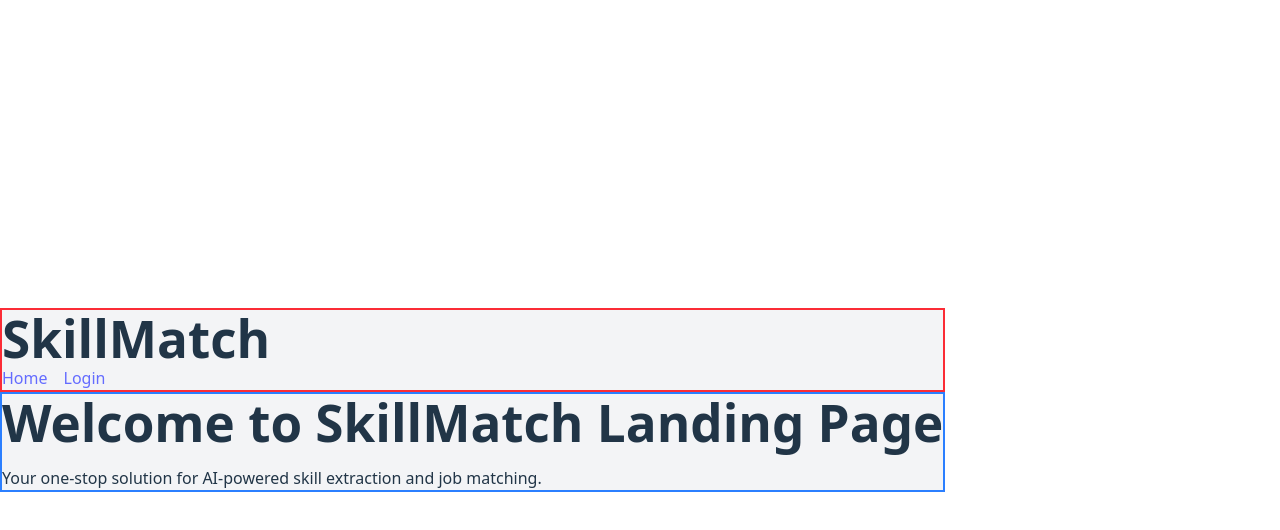
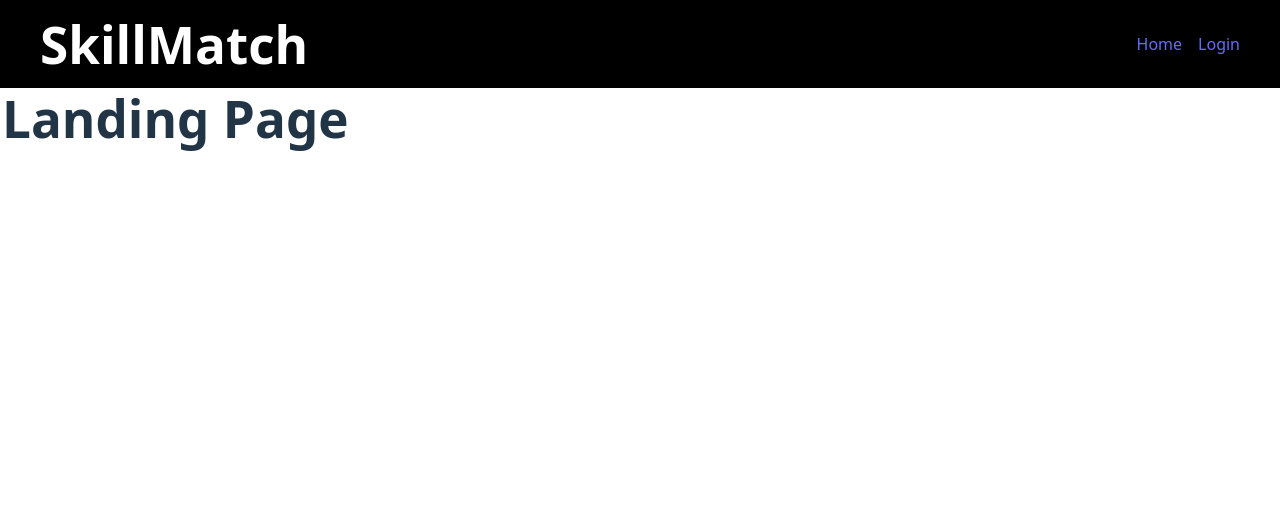
Before and after one commit to CLewi1/SkillMatch, a React (Vite) app in the folder frontend/: page / in a window 1280 px wide. Shown: the top 530 px of the page. Built offline with nearby package versions, Linux system fonts and the light colour scheme.

Commit message:
Phase 5 - Basic Styling

```diff
--- a/frontend/src/App.css
+++ /dev/null
@@ -1,29 +0,0 @@
-#root {
-  max-width: 1280px;
-  margin: 0 auto;
-  padding: 2rem;
-  text-align: center;
-}
-
-.main-content {
-
-
-}
-
-.upload-container {
-
-
-}
-
-.drop-zone {
-  border: 2px dashed #ccc;
-  border-radius: 10px;
-  padding: 20px;
-  text-align: center;
-  cursor: pointer;
-}
-
-.preview-container {
-  border: 1px solid #ccc;
-
-}
--- a/frontend/src/App.tsx
+++ b/frontend/src/App.tsx
@@ -33,7 +33,7 @@ function App() {
                 <Route
                     path="/dashboard"
                     element={
-                        <ProtectedRoute user={user} element={<Dashboard onLogout={handleLogout} />} />
+                        <ProtectedRoute user={user} element={<Dashboard />} />
 
                     }
                 />
@@ -58,7 +58,7 @@ function App() {
                 <Route
                     path="/settings"
                     element={
-                        <ProtectedRoute user={user} element={<Settings />} />
+                        <ProtectedRoute user={user} element={<Settings onLogout={handleLogout} />} />
                     }
                 />
 
--- a/frontend/src/components/Layout.tsx
+++ b/frontend/src/components/Layout.tsx
@@ -7,7 +7,7 @@ interface LayoutProps {
 
 function Layout({ user, children }: LayoutProps) {
     return (
-        <div className="bg-gray-100">
+        <div className="">
             <header className="header">
                 <Navbar user={user}/>
             </header>
--- a/frontend/src/components/Navbar.tsx
+++ b/frontend/src/components/Navbar.tsx
@@ -3,8 +3,8 @@ import { NavLink } from "react-router-dom";
 function Navbar ({ user }: { user: string | null }) {
 
     return (
-        <nav className="border-red-500 border-2">
-            <h1 className="text-4xl font-bold">SkillMatch</h1>
+        <nav className="flex justify-between items-center bg-black px-10 py-4">
+            <h1 className="text-4xl font-bold text-white">SkillMatch</h1>
             <ul className="flex space-x-4">
 
                 {!user &&
--- a/frontend/src/index.css
+++ b/frontend/src/index.css
@@ -15,6 +15,11 @@
   -moz-osx-font-smoothing: grayscale;
 }
 
+#root {
+  width: 100%;
+  height: 100vh;
+}
+
 a {
   font-weight: 500;
   color: #646cff;
@@ -26,7 +31,6 @@ a:hover {
 
 body {
   margin: 0;
-  display: flex;
   place-items: center;
   min-width: 320px;
   min-height: 100vh;
--- a/frontend/src/pages/Dashboard.tsx
+++ b/frontend/src/pages/Dashboard.tsx
@@ -1,12 +1,9 @@
-function Dashboard({ onLogout }: { onLogout: () => void }) {
+function Dashboard() {
 
     return(
-    <div className="border-b-2 border-black">
-        <h1 className="text-4xl font-bold">Welcome to SkillMatch Dashboard</h1>
-        <p className="mt-4">Your one-stop solution for AI-powered skill extraction and job matching.</p>
-        <button onClick={onLogout} className="mt-4 bg-red-500 text-white py-2 px-4 rounded">
-            Logout
-        </button>
+    <div className="border-b-2 border-white ">
+        <h1 className="text-4xl font-bold">Dashboard</h1>
+
     </div>
     );
 }
--- a/frontend/src/pages/LandingPage.tsx
+++ b/frontend/src/pages/LandingPage.tsx
@@ -4,9 +4,8 @@ function LandingPage() {
 
     return(
     <>
-        <div className="border-2 border-blue-500">
-            <h1 className="text-4xl font-bold">Welcome to SkillMatch Landing Page</h1>
-            <p className="mt-4">Your one-stop solution for AI-powered skill extraction and job matching.</p>
+        <div className="border-2 border-white">
+            <h1 className="text-4xl font-bold">Landing Page</h1>
         </div>
     </>
     );
--- a/frontend/src/pages/LoginPage.tsx
+++ b/frontend/src/pages/LoginPage.tsx
@@ -11,9 +11,8 @@ function LoginPage({ onLogin }: { onLogin: (userData: string) => void }) {
     };
 
     return(
-    <div className="border-b-2 border-black">
-        <h1 className="text-4xl font-bold">Welcome to SkillMatch Login Page</h1>
-        <p className="mt-4">Your one-stop solution for AI-powered skill extraction and job matching.</p>
+    <div className="border-2 border-white">
+        <h1 className="text-4xl font-bold">Login Page</h1>
         <button onClick={handleLogin}>Login Button</button>
     </div>
     );
--- a/frontend/src/pages/Settings.tsx
+++ b/frontend/src/pages/Settings.tsx
@@ -1,11 +1,13 @@
-function Settings() {
+function Settings({onLogout}: { onLogout: () => void }) {
 
 
 
     return(
-    <div className="border-b-2 border-black">
-        <h1 className="text-4xl font-bold">Welcome to SkillMatch</h1>
-        <p className="mt-4">Your one-stop solution for AI-powered skill extraction and job matching.</p>
+    <div className="border-2 border-white">
+        <h1 className="text-4xl font-bold">Settings</h1>
+        <button onClick={onLogout} className="mt-4 bg-red-500 text-white py-2 px-4 rounded">
+            Logout
+        </button>
     </div>
     );
 }
```
